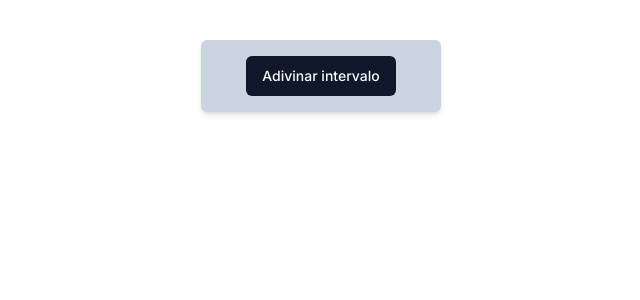
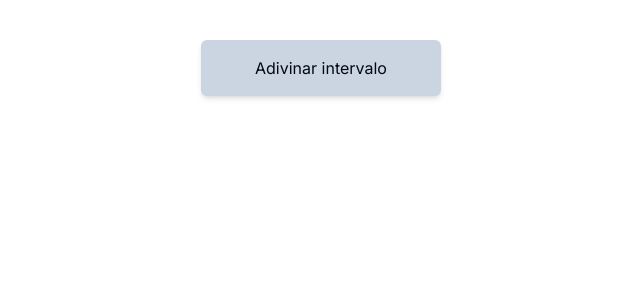
Before and after one commit to gusyoldi/intervals, a Next.js app: page / in a window 1280 px wide. Shown: the top 300 px of the page, without its empty margins (319-959 px from the left). Built offline with nearby package versions, Linux system fonts and the light colour scheme.

Commit message:
configura tailwind correctamente

```diff
--- a/tailwind.config.ts
+++ b/tailwind.config.ts
@@ -4,7 +4,7 @@
   darkMode: ["class"],
   content: [
     './pages/**/*.{ts,tsx}',
-    './components/**/*.{ts,tsx}',
+    './ui/**/*.{ts,tsx}',
     './app/**/*.{ts,tsx}',
     './src/**/*.{ts,tsx}',
 	],
```
